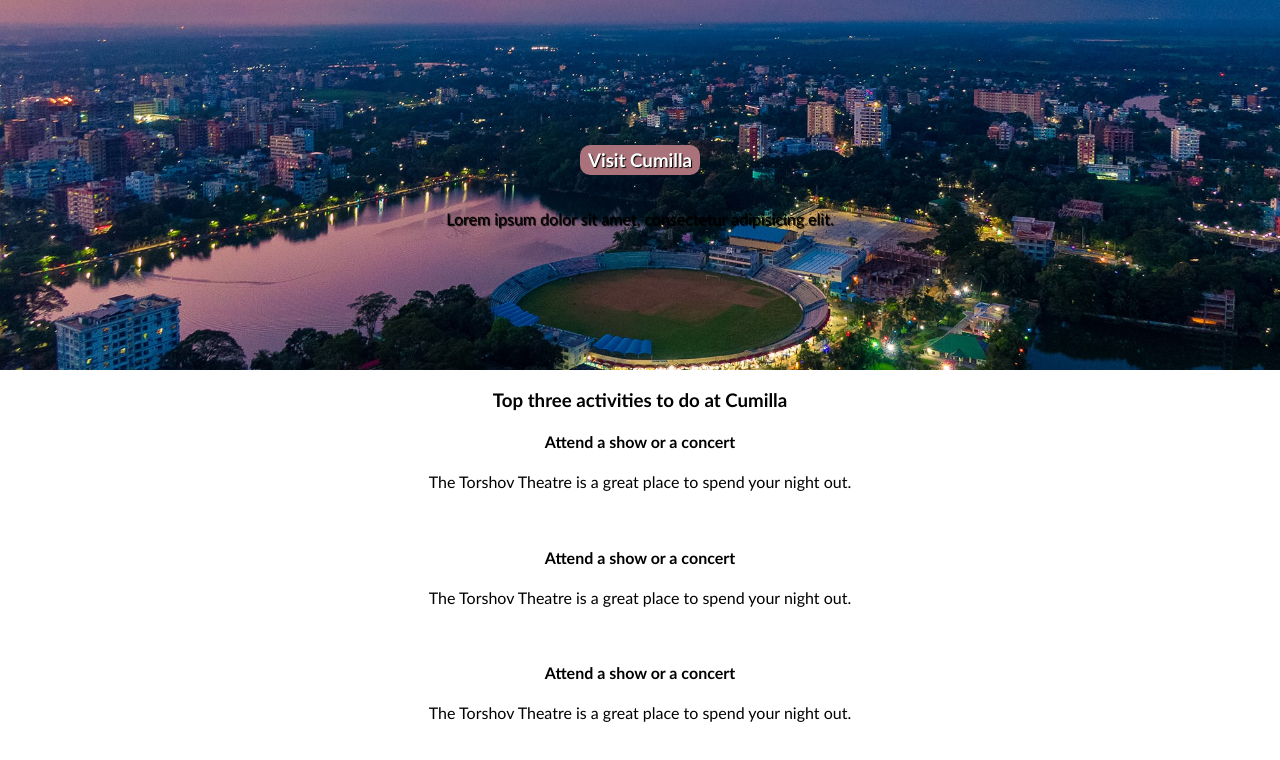
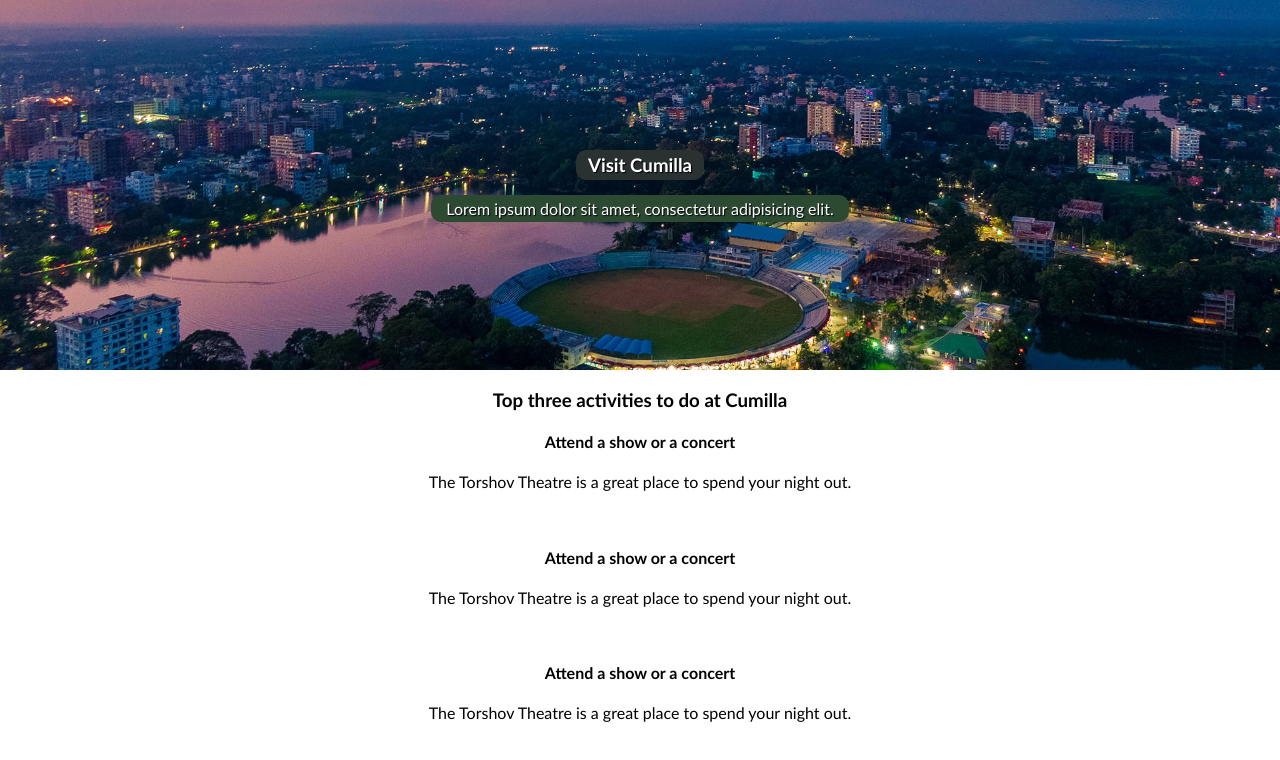
Before and after one commit to AbdullahAlJobaer/My-Hometown-Homepage, a plain HTML site: page index.html in a window 1280 px wide. Drawn offline with Linux system fonts and the light colour scheme.

Commit message:
Fixed margins for header

```diff
--- a/style.css
+++ b/style.css
@@ -11,9 +11,7 @@ body {
     background-image: url("images/intro.jpg");
     background-size: cover;
     background-position: center;
-
     height: 370px;
-
     display: flex;
     flex-direction: column;
     align-items: center;
@@ -22,8 +20,17 @@ body {
 }
 
 .town-title {
-    background: #AA727A;
+    background: #293131;
     color: #ffffff;
-    padding: 4px 8px 4px 8px;
+    padding: 4px 12px 4px 12px;
     border-radius: 10px;
+    margin-bottom: 0;
 }
+
+.town-desc {
+    background: #2C4932;
+    color: #ffffff;
+    padding: 4px 15px 4px 15px;
+    border-radius: 10px;
+    margin-top: 15px;
+}
```
